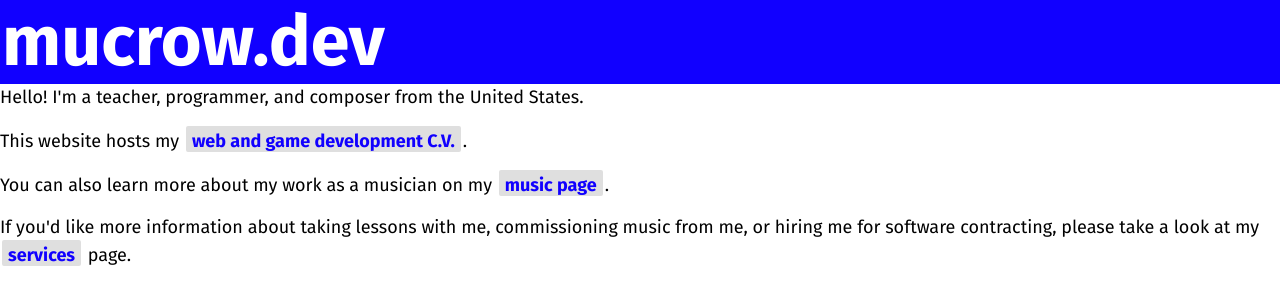
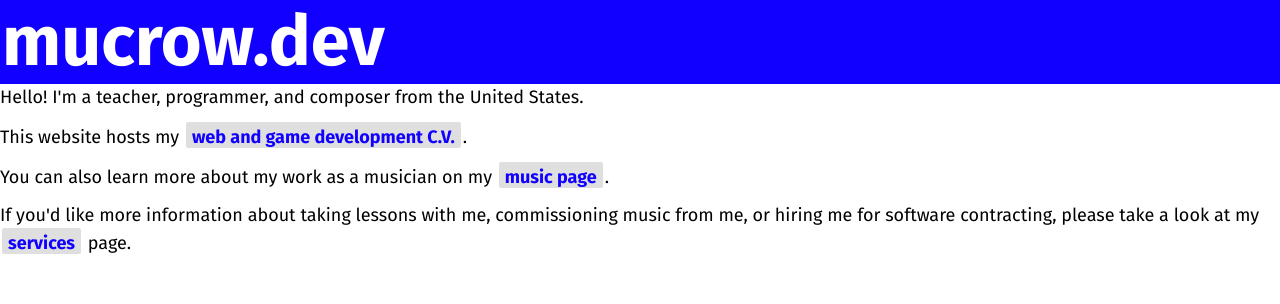
Before and after one commit to mucrow/mucrow.dev, a Next.js app: page / in a window 1280 px wide. Shown: the top 304 px of the page. Built offline with nearby package versions, Linux system fonts and the light colour scheme.

Commit message:
Tweak paragraph margin

```diff
--- a/app/globals.css
+++ b/app/globals.css
@@ -87,7 +87,7 @@ h4 {
 }
 
 p {
-  margin: 0 0 16px;
+  margin: 0 0 12px;
   line-height: var(--line-height);
 }
 
```
